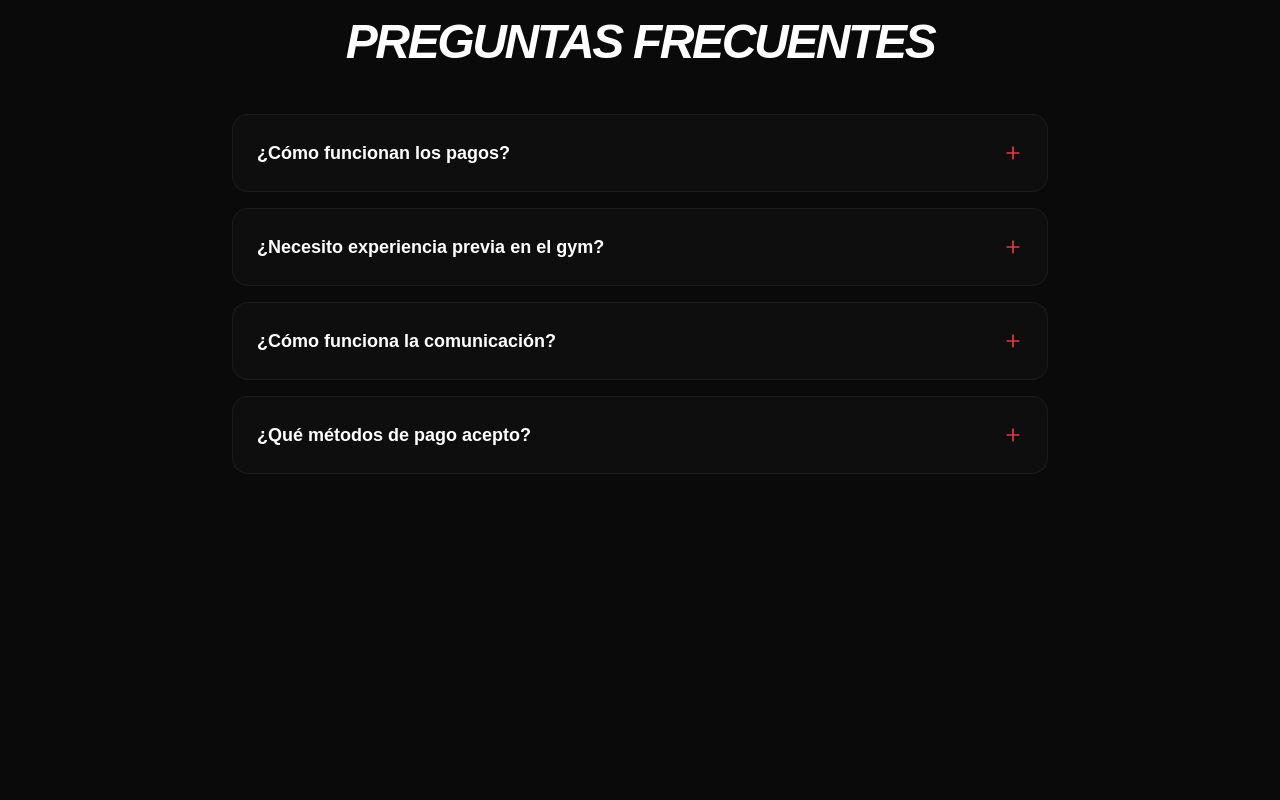
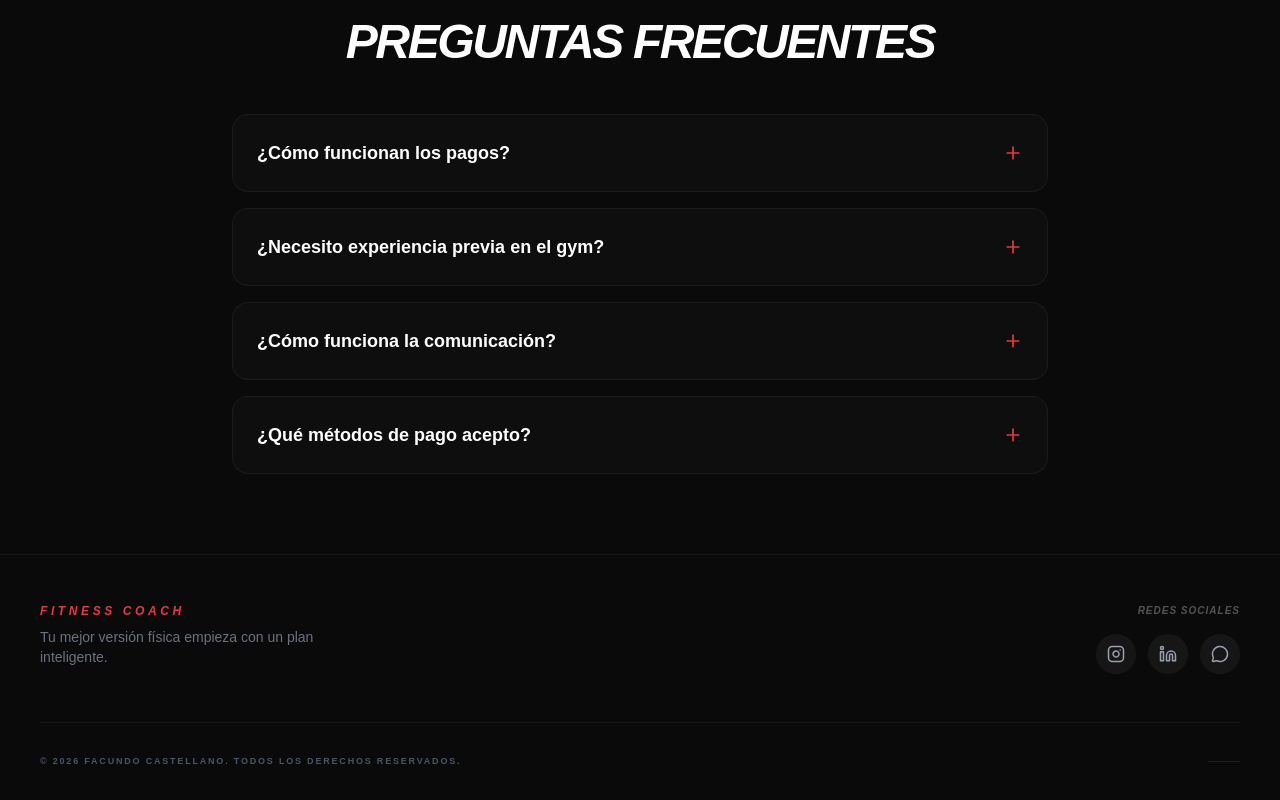
Before and after one commit to facucastellano19/facucastellano_asesorias, a React (Vite) app: page / in a window 1280 px wide. Shown: the part 3235-4035 px from the top of the page. Before the commit the page ends 3789 px from the top, so only its background shows below. Built offline with nearby package versions, Linux system fonts and the light colour scheme.

Commit message:
feat(footer): add footer component

```diff
--- a/src/App.tsx
+++ b/src/App.tsx
@@ -2,6 +2,7 @@ import "./App.css";
 
 import Navbar from "./components/layout/Navbar";
 import FAQ from "./components/sections/FAQ";
+import Footer from "./components/sections/Footer";
 import Hero from "./components/sections/Hero";
 import Problems from "./components/sections/Problems";
 import Services from "./components/sections/Services";
@@ -15,6 +16,7 @@ function App() {
         <Problems />
         <Services />
         <FAQ />
+        <Footer />
       </main>
     </div>
   );
--- a/src/Locales/en/translation.json
+++ b/src/Locales/en/translation.json
@@ -100,5 +100,10 @@
         "answer": "I accept bank transfers, mobile payment apps, and other digital methods."
       }
     ]
+  },
+  "footer": {
+    "rights": "All rights reserved.",
+    "description": "Your best physical version starts with a smart plan.",
+    "social_title": "Social Media"
   }
 }
--- a/src/Locales/es/translation.json
+++ b/src/Locales/es/translation.json
@@ -108,5 +108,10 @@
         "answer": "Acepto transferencias bancarias, pagos por aplicaciones móviles y otros métodos digitales."
       }
     ]
+  },
+  "footer": {
+    "rights": "Todos los derechos reservados.",
+    "description": "Tu mejor versión física empieza con un plan inteligente.",
+    "social_title": "Redes Sociales"
   }
 }
--- /dev/null
+++ b/src/components/sections/Footer.tsx
@@ -0,0 +1,65 @@
+import { useTranslation } from "react-i18next";
+import { Instagram, Linkedin, MessageCircle } from "lucide-react";
+
+const Footer = () => {
+  const { t } = useTranslation();
+  const currentYear = new Date().getFullYear();
+
+  return (
+    <footer className="bg-brand-black border-t border-white/5 pt-12 pb-8">
+      <div className="max-w-[1400px] mx-auto px-10">
+        <div className="flex flex-col md:flex-row justify-between items-center md:items-start gap-8 mb-12">
+          <div className="text-center md:text-left">
+            <p className="text-brand-red uppercase text-xs tracking-[0.3em] font-bold italic mb-2">
+              Fitness Coach
+            </p>
+            <p className="text-gray-500 text-sm font-medium max-w-xs">
+              {t("footer.description")}
+            </p>
+          </div>
+
+          <div className="flex flex-col gap-4 items-center md:items-end">
+            <h4 className="text-white/30 font-bold uppercase tracking-widest text-[10px] italic">
+              {t("footer.social_title")}
+            </h4>
+            <div className="flex gap-3">
+              <a
+                href="https://instagram.com/facucastellano.fit"
+                target="_blank"
+                rel="noopener noreferrer nofollow"
+                className="w-10 h-10 rounded-full bg-white/5 flex items-center justify-center text-gray-400 hover:bg-brand-red hover:text-white transition-all"
+              >
+                <Instagram size={18} />
+              </a>
+              <a
+                href="https://linkedin.com/in/facundocastellano"
+                target="_blank"
+                rel="noopener noreferrer nofollow"
+                className="w-10 h-10 rounded-full bg-white/5 flex items-center justify-center text-gray-400 hover:bg-brand-red hover:text-white transition-all"
+              >
+                <Linkedin size={18} />
+              </a>
+              <a
+                href="https://wa.link/tsue0x"
+                target="_blank"
+                rel="noopener noreferrer nofollow"
+                className="w-10 h-10 rounded-full bg-white/5 flex items-center justify-center text-gray-400 hover:bg-brand-red hover:text-white transition-all"
+              >
+                <MessageCircle size={18} />
+              </a>
+            </div>
+          </div>
+        </div>
+
+        <div className="pt-8 border-t border-white/5 flex flex-col md:flex-row justify-between items-center gap-4">
+          <p className="text-gray-600 text-[9px] uppercase font-bold tracking-[0.2em]">
+            © {currentYear} Facundo Castellano. {t("footer.rights")}
+          </p>
+          <div className="h-px w-8 bg-brand-red/20 hidden md:block" />
+        </div>
+      </div>
+    </footer>
+  );
+};
+
+export default Footer;
```
